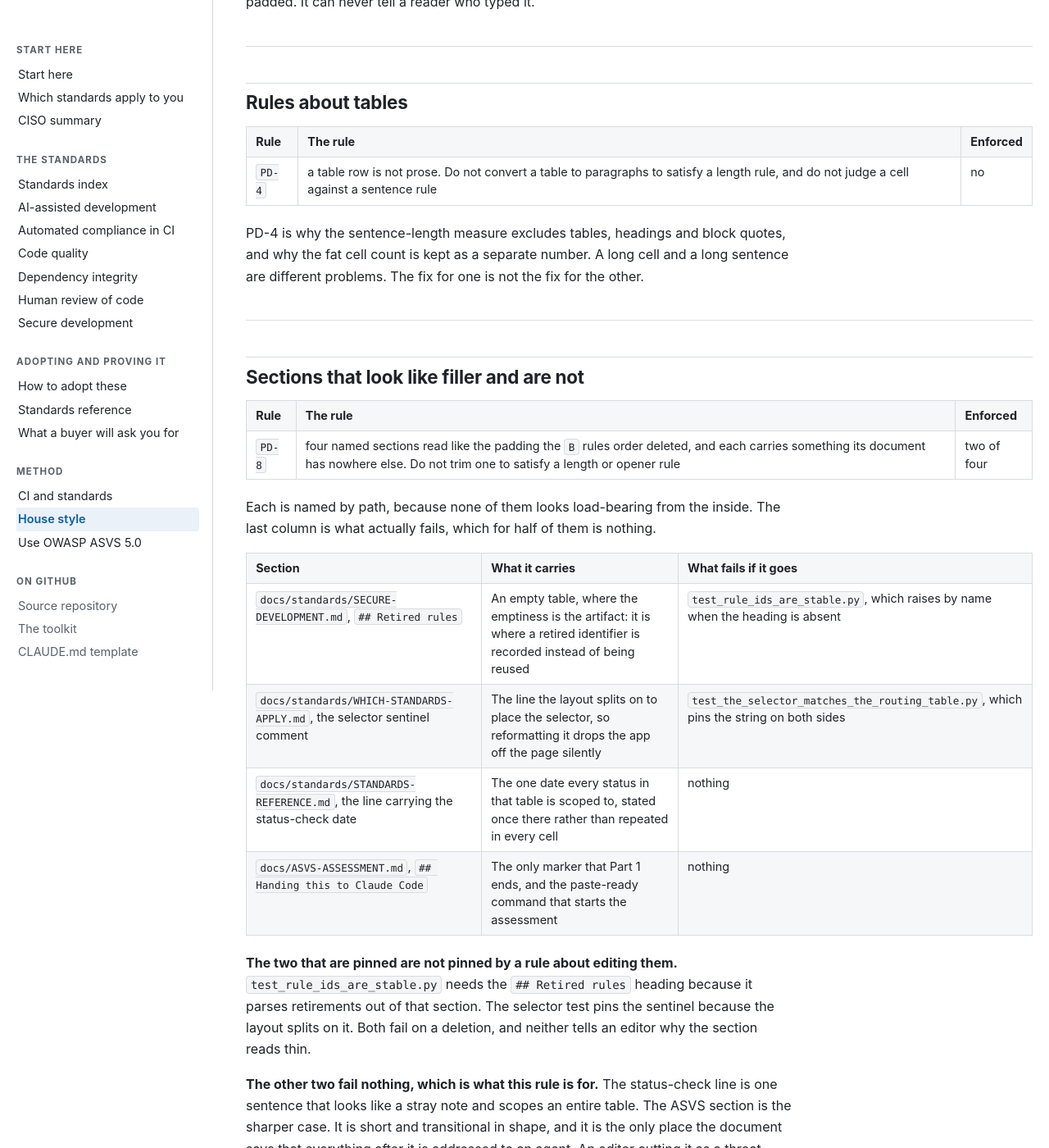
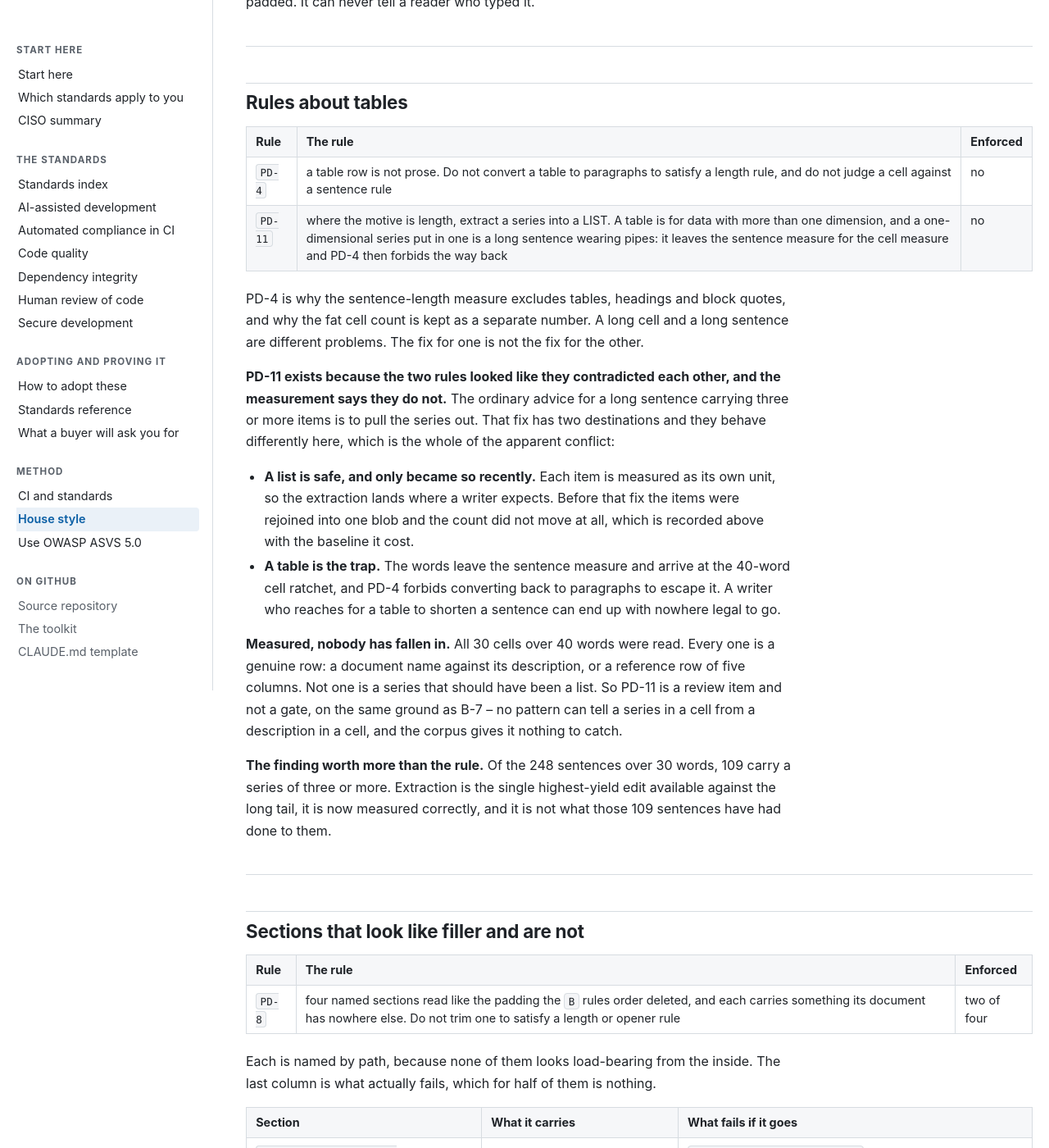
Before and after one commit to wshallwshall/secure-development-standards, a Jekyll site: the page built from docs/HOUSE-STYLE.md, in a window 1280 px wide and 1400 px high, scrolled down 4612 px. Shown: the whole window at 82% size. Built offline with Jekyll 4.4.1, drawn with Linux system fonts in a browser that asks for light colours; our own code applies the rules of GitHub Pages for plain Markdown files; some of the changed text lies outside the part shown.

Commit message:
The two rules that looked like they contradicted each other do not (#26)
PD-4 says a table row is not prose and must not be judged by a sentence rule.
The ordinary advice for a long sentence carrying three or more items is to
pull the series out. Those read as a collision, and it was recorded as
unresolved rather than settled. Measured, it is not one.

THE FIX HAS TWO DESTINATIONS AND THEY BEHAVE DIFFERENTLY. A list is safe: each
item is measured as its own unit, so the extraction lands where a writer
expects -- and that only became true in #24, since the items used to be
rejoined into one blob and the count did not move at all. A table is the trap:
the words leave the sentence measure, arrive at the 40-word cell ratchet, and
PD-4 forbids converting back to paragraphs to escape it. A writer who reaches
for a table to shorten a sentence can end up with nowhere legal to go.

NOBODY HAS FALLEN IN. All 30 cells over 40 words were read. Every one is a
genuine row -- a document name against its description, or a reference row of
five columns. Not one is a series that should have been a list. So PD-11 is a
review item and not a gate, on B-7's ground: no pattern can tell a series in a
cell from a description in a cell, and the corpus gives it nothing to catch.

THE FINDING IS WORTH MORE THAN THE RULE. Of the 248 sentences over 30 words,
109 carry a series of three or more. Extraction is the highest-yield edit
available against the long tail, it is now measured correctly, and it is not
what those 109 sentences have had done to them.

Next free numbers move to B-18, HS-20 and PD-12.

Co-authored-by: Claude Opus 5 <noreply@anthropic.com>

```diff
--- a/docs/HOUSE-STYLE.md
+++ b/docs/HOUSE-STYLE.md
@@ -42,7 +42,7 @@ identifiers are keyed to their definitions further down, one table per group.
 | [test_docs_do_not_drift.py](https://github.com/wshallwshall/secure-development-standards/blob/main/tests/test_docs_do_not_drift.py) | PD-10 | hard fail |
 | [test_rule_ids_are_stable.py](https://github.com/wshallwshall/secure-development-standards/blob/main/tests/test_rule_ids_are_stable.py) and [test_the_selector_matches_the_routing_table.py](https://github.com/wshallwshall/secure-development-standards/blob/main/tests/test_the_selector_matches_the_routing_table.py), for two of the four sections it names | PD-8 | hard fail, on those two |
 | nothing directly. Both shape how the scanners read a page | HS-14, PD-4 | review |
-| nothing. Each was measured against this corpus and rejected as a gate | B-7, B-10, HS-3, HS-19 | review |
+| nothing. Each was measured against this corpus and rejected as a gate | B-7, B-10, HS-3, HS-19, PD-11 | review |
 | nothing. Each names a defect a reviewer can see and no pattern can | HS-18, PD-9 | review |
 | nothing, and no review item either. Each was measured against this model's own prose and found nothing to catch | B-11, B-12, B-13, B-14, B-15, B-16 | recorded |
 | nothing, and no review item either. Measured against this corpus rather than that one, with the same result | B-17 | recorded |
@@ -136,10 +136,33 @@ never tell a reader who typed it.
 | Rule | The rule | Enforced |
 |---|---|---|
 | `PD-4` | a table row is not prose. Do not convert a table to paragraphs to satisfy a length rule, and do not judge a cell against a sentence rule | no |
+| `PD-11` | where the motive is length, extract a series into a LIST. A table is for data with more than one dimension, and a one-dimensional series put in one is a long sentence wearing pipes: it leaves the sentence measure for the cell measure and PD-4 then forbids the way back | no |
 
 PD-4 is why the sentence-length measure excludes tables, headings and block quotes, and why the fat
 cell count is kept as a separate number. A long cell and a long sentence are different problems. The
 fix for one is not the fix for the other.
+
+**PD-11 exists because the two rules looked like they contradicted each other, and the measurement
+says they do not.** The ordinary advice for a long sentence carrying three or more items is to pull
+the series out. That fix has two destinations and they behave differently here, which is the whole
+of the apparent conflict:
+
+* **A list is safe, and only became so recently.** Each item is measured as its own unit, so the
+  extraction lands where a writer expects. Before that fix the items were rejoined into one blob and
+  the count did not move at all, which is recorded above with the baseline it cost.
+* **A table is the trap.** The words leave the sentence measure and arrive at the 40-word cell
+  ratchet, and PD-4 forbids converting back to paragraphs to escape it. A writer who reaches for a
+  table to shorten a sentence can end up with nowhere legal to go.
+
+**Measured, nobody has fallen in.** All 30 cells over 40 words were read. Every one is a genuine
+row: a document name against its description, or a reference row of five columns. Not one is a
+series that should have been a list. So PD-11 is a review item and not a gate, on the same ground as
+B-7 -- no pattern can tell a series in a cell from a description in a cell, and the corpus gives it
+nothing to catch.
+
+**The finding worth more than the rule.** Of the 248 sentences over 30 words, 109 carry a series of
+three or more. Extraction is the single highest-yield edit available against the long tail, it is
+now measured correctly, and it is not what those 109 sentences have had done to them.
 
 ---
 
@@ -220,7 +243,7 @@ the label is one of five strings and whether the five are in order, which is all
 
 ## What was measured and then rejected
 
-Four rules are stated here and enforced by nobody. That is a decision with evidence behind it, not
+Five rules are stated here and enforced by nobody. That is a decision with evidence behind it, not
 an omission. The design rule for the whole set: hard-fail ONLY where a violation is unambiguous.
 
 A gate that reddens a legitimate editorial choice is a gate people delete. Losing it also loses the
@@ -254,8 +277,8 @@ The one page above it carries four hits and is too short for its rate to say any
 recorded rather than fixed. HS-19 is a review item, and a page that measures itself and then quietly
 edits to a better number is doing the thing PD-8 warns about.
 
-**The candidates below failed a different test.** B-7, B-10 and HS-19 were rejected because no
-pattern can see the distinction they draw. HS-3 was rejected because the fix is an editorial call.
+**The candidates below failed a different test.** B-7, B-10, HS-19 and PD-11 were rejected because
+no pattern can see the distinction they draw. HS-3 was rejected because the fix is an editorial call.
 Each of those is an invitation to write a better pattern. The ones below are not. They were measured
 against a corpus of this model's own output and found to describe nothing that happens here, so a
 better detector would still be detecting nothing wrong. They are recorded rather than reviewed,
```
Also changed, not shown: other parts of docs/HOUSE-STYLE.md (+1 -1 lines).
